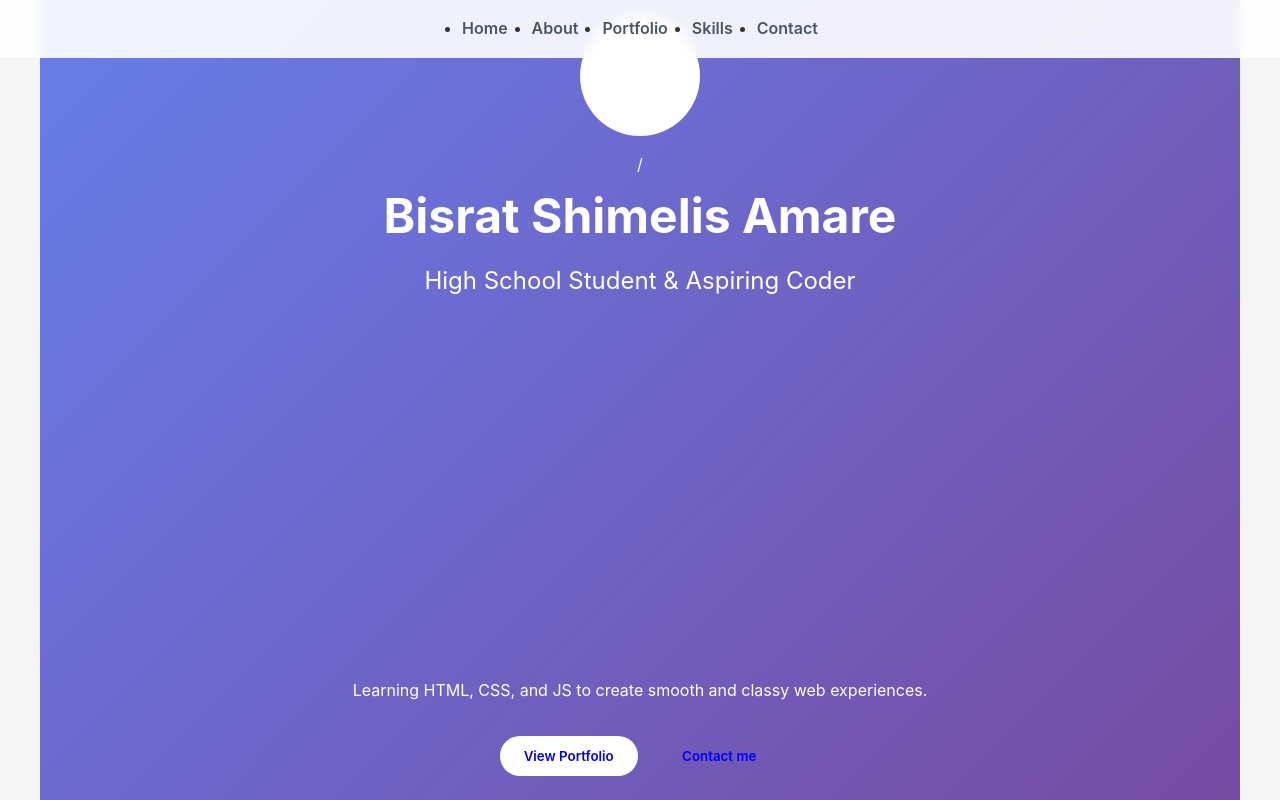
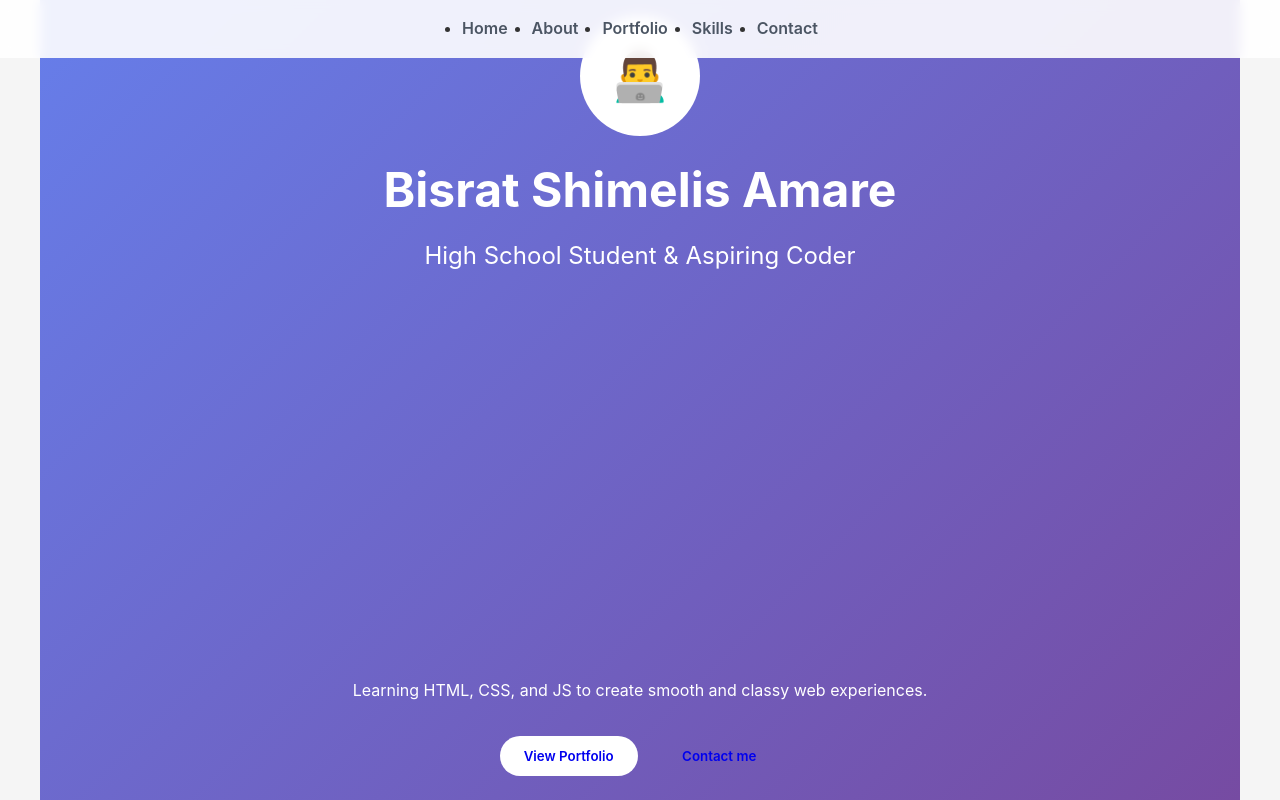
Before and after one commit to bspax369/PrOtifolio, a plain HTML site: page index.html in a window 1280 px wide. Shown: the top 800 px of the page. Drawn offline with Linux system fonts and the light colour scheme.

Commit message:
character

```diff
--- a/index.html
+++ b/index.html
@@ -69,7 +69,7 @@
 </nav>
 
 <section id="home" class="hero fade-in">
-  <div class="hero-avatar">‍</div>/
+  <div class="hero-avatar">‍👨‍💻</div>
   <h1>Bisrat Shimelis Amare</h1>
   <h2>High School Student & Aspiring Coder</h2>
   <p>Learning HTML, CSS, and JS to create smooth and classy web experiences.</p>
```
